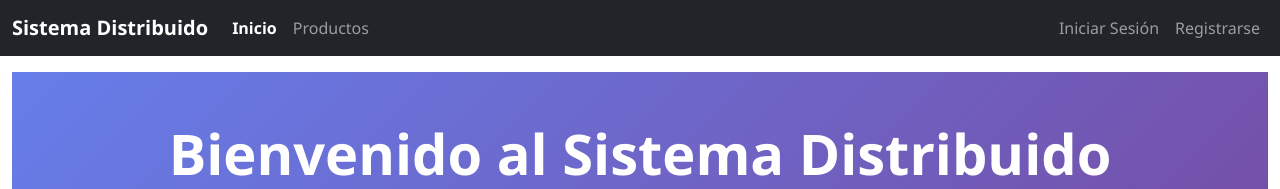
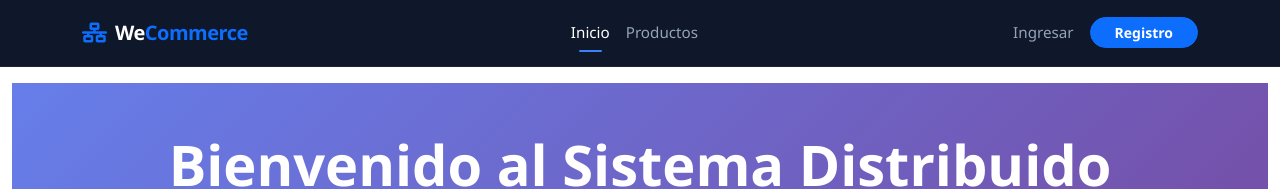
Before and after one commit to LuisLeon1705/Sistema_Distribuido, a Vue app in the folder frontend/: page / in a window 1280 px wide. Shown: the top 189 px of the page. Built offline with nearby package versions, Linux system fonts and the light colour scheme; no server answers.

Commit message:
Feature: Refactored navigation bar component

```diff
--- a/frontend/src/components/Navbar.vue
+++ b/frontend/src/components/Navbar.vue
@@ -1,17 +1,17 @@
 <template>
-  <nav class="navbar navbar-expand-lg navbar-dark bg-dark">
-    <div class="container-fluid">
-      <router-link class="navbar-brand" to="/">
-        Sistema Distribuido
+  <nav class="navbar navbar-expand-lg modern-navbar sticky-top">
+    <div class="container">
+      <router-link class="navbar-brand d-flex align-items-center" to="/">
+        <i class="fas fa-network-wired me-2 text-primary"></i>
+        <span class="brand-text">We<span class="text-primary">Commerce</span></span>
       </router-link>
 
-      <button class="navbar-toggler" type="button" data-bs-toggle="collapse" data-bs-target="#navbarNav">
+      <button class="navbar-toggler border-0 shadow-none" type="button" data-bs-toggle="collapse" data-bs-target="#navbarNav">
         <span class="navbar-toggler-icon"></span>
       </button>
 
       <div class="collapse navbar-collapse" id="navbarNav">
-        <ul class="navbar-nav me-auto">
-          <!-- Links para Customers -->
+        <ul class="navbar-nav mx-auto mb-2 mb-lg-0">
           <template v-if="!isStaff">
             <li class="nav-item">
               <router-link class="nav-link" to="/">Inicio</router-link>
@@ -21,75 +21,76 @@
             </li>
           </template>
 
-          <!-- Links de carrito y órdenes solo para customers autenticados -->
           <template v-if="isAuthenticated && canUseCart">
-            <li class="nav-item">
-              <router-link class="nav-link" to="/cart">
-                Carrito
-                <span v-if="cartItemsCount > 0" class="badge bg-danger ms-1">
-                  {{ cartItemsCount }}
-                </span>
-              </router-link>
-            </li>
             <li class="nav-item">
               <router-link class="nav-link" to="/orders">Mis Órdenes</router-link>
             </li>
           </template>
 
-          <!-- Links para Staff (Admin e Inventory) -->
           <template v-if="isStaff">
             <li class="nav-item">
               <router-link class="nav-link" to="/admin/products">
-                <i class="fas fa-box me-1"></i>
-                Gestión de Productos
+                Inventario
               </router-link>
             </li>
             <li class="nav-item">
               <router-link class="nav-link" to="/admin/orders">
-                <i class="fas fa-clipboard-list me-1"></i>
-                Gestión de Órdenes
+                Órdenes de Compra
               </router-link>
             </li>
-            <!-- Solo Admin puede ver gestión de usuarios -->
             <li class="nav-item" v-if="isAdmin">
               <router-link class="nav-link" to="/admin/users">
-                <i class="fas fa-users me-1"></i>
-                Gestión de Usuarios
+                Usuarios
               </router-link>
             </li>
           </template>
         </ul>
 
-        <!-- Auth buttons -->
-        <ul class="navbar-nav">
+        <ul class="navbar-nav align-items-lg-center">
           <template v-if="!isAuthenticated">
             <li class="nav-item">
-              <router-link class="nav-link" to="/login">Iniciar Sesión</router-link>
+              <router-link class="nav-link" to="/login">Ingresar</router-link>
             </li>
-            <li class="nav-item">
-              <router-link class="nav-link" to="/register">Registrarse</router-link>
+            <li class="nav-item ms-lg-2">
+              <router-link class="btn btn-primary btn-sm rounded-pill px-4 fw-bold" to="/register">Registro</router-link>
             </li>
           </template>
 
           <template v-else>
             <li class="nav-item dropdown">
-              <a class="nav-link dropdown-toggle" href="#" role="button" data-bs-toggle="dropdown">
-                {{ user?.username }}
-                <span class="badge ms-1" :class="getRoleBadgeClass">{{ getRoleDisplayName }}</span>
+              <a class="nav-link dropdown-toggle d-flex align-items-center gap-2" href="#" role="button" data-bs-toggle="dropdown">
+                <div class="avatar-circle">
+                  {{ user?.username?.charAt(0).toUpperCase() }}
+                </div>
+                <span class="d-none d-lg-block">{{ user?.username }}</span>
               </a>
-              <ul class="dropdown-menu dropdown-menu-end">
-                <li>
-                  <router-link class="dropdown-item" to="/profile">
-                    <i class="fas fa-user me-2"></i>Mi Perfil
-                  </router-link>
+              <ul class="dropdown-menu dropdown-menu-end shadow-lg border-0 mt-2 p-2 rounded-3">
+                <li class="px-3 py-2">
+                  <span class="badge w-100 py-2" :class="getRoleBadgeClass">{{ getRoleDisplayName }}</span>
                 </li>
                 <li><hr class="dropdown-divider"></li>
                 <li>
-                  <a class="dropdown-item text-danger" href="#" @click="handleLogout">
-                    <i class="fas fa-sign-out-alt me-2"></i>Cerrar Sesión
+                  <router-link class="dropdown-item rounded-2" to="/profile">
+                    <i class="fas fa-user-circle me-2"></i>Perfil
+                  </router-link>
+                </li>
+                <li>
+                  <a class="dropdown-item rounded-2 text-danger" href="#" @click="handleLogout">
+                    <i class="fas fa-sign-out-alt me-2"></i>Salir
                   </a>
                 </li>
               </ul>
+            </li>
+          </template>
+
+          <template v-if="isAuthenticated && canUseCart">
+            <li class="nav-item">
+              <router-link class="nav-link position-relative" to="/cart">
+                <i class="fas fa-shopping-cart me-1"></i>
+                <span v-if="cartItemsCount > 0" class="position-absolute top-0 start-100 translate-middle badge rounded-pill bg-primary cart-badge">
+                  {{ cartItemsCount }}
+                </span>
+              </router-link>
             </li>
           </template>
         </ul>
@@ -122,26 +123,18 @@ export default {
     const getRoleBadgeClass = computed(() => {
       const role = authStore.userRole
       switch(role) {
-        case 'admin':
-          return 'bg-danger'
-        case 'inventory':
-          return 'bg-warning text-dark'
-        case 'customer':
-        default:
-          return 'bg-secondary'
+        case 'admin': return 'bg-danger-subtle text-danger border border-danger'
+        case 'inventory': return 'bg-warning-subtle text-warning-emphasis border border-warning'
+        case 'customer': default: return 'bg-primary-subtle text-primary border border-primary'
       }
     })
 
     const getRoleDisplayName = computed(() => {
       const role = authStore.userRole
       switch(role) {
-        case 'admin':
-          return 'Administrador'
-        case 'inventory':
-          return 'Inventario'
-        case 'customer':
-        default:
-          return 'Cliente'
+        case 'admin': return 'ADMINISTRADOR'
+        case 'inventory': return 'INVENTARIO'
+        case 'customer': default: return 'CLIENTE'
       }
     })
 
@@ -172,20 +165,104 @@ export default {
 </script>
 
 <style scoped>
-.navbar-brand {
-  font-weight: bold;
+.modern-navbar {
+  background-color: #0f172a;
+  backdrop-filter: blur(10px);
+  border-bottom: 1px solid rgba(255, 255, 255, 0.05);
+  padding: 0.8rem 0;
+  transition: all 0.3s ease;
 }
 
-.nav-link.router-link-active {
-  color: #fff !important;
-  font-weight: bold;
+.brand-text {
+  font-weight: 700;
+  font-size: 1.25rem;
+  letter-spacing: -0.5px;
+  color: #fff;
 }
 
-.badge {
-  font-size: 0.7em;
+.nav-link {
+  color: #94a3b8 !important;
+  font-weight: 500;
+  font-size: 0.95rem;
+  padding: 0.5rem 1rem;
+  transition: all 0.2s ease;
+  position: relative;
 }
 
-.dropdown-item i {
-  width: 20px;
+.nav-link:hover, .nav-link.router-link-active {
+  color: #fff !important;
+}
+
+.nav-link.router-link-active::after {
+  content: '';
+  position: absolute;
+  bottom: 0;
+  left: 1rem;
+  right: 1rem;
+  height: 2px;
+  background-color: #3b82f6;
+  border-radius: 2px;
+}
+
+.cart-badge {
+  font-size: 0.65rem;
+  padding: 0.35em 0.6em;
+  transform: translate(-50%, -10%) !important;
+}
+
+.avatar-circle {
+  width: 32px;
+  height: 32px;
+  background: linear-gradient(135deg, #3b82f6, #2563eb);
+  color: white;
+  border-radius: 50%;
+  display: flex;
+  align-items: center;
+  justify-content: center;
+  font-weight: 600;
+  font-size: 0.9rem;
+}
+
+.dropdown-menu {
+  background: #1e293b;
+  border: 1px solid rgba(255, 255, 255, 0.1);
+  min-width: 220px;
+}
+
+.dropdown-item {
+  color: #cbd5e1;
+  padding: 0.6rem 1rem;
+  transition: all 0.2s;
+}
+
+.dropdown-item:hover {
+  background-color: rgba(255, 255, 255, 0.05);
+  color: #fff;
+}
+
+.dropdown-divider {
+  border-color: rgba(255, 255, 255, 0.1);
+}
+
+@media (max-width: 991px) {
+  .modern-navbar {
+    padding: 0.5rem 0;
+  }
+
+  .navbar-collapse {
+    background: #0f172a;
+    padding: 1rem;
+    border-radius: 0.5rem;
+    margin-top: 0.5rem;
+  }
+
+  .nav-link.router-link-active::after {
+    left: 0;
+    right: auto;
+    width: 3px;
+    height: 100%;
+    bottom: auto;
+    top: 0;
+  }
 }
 </style>
```
